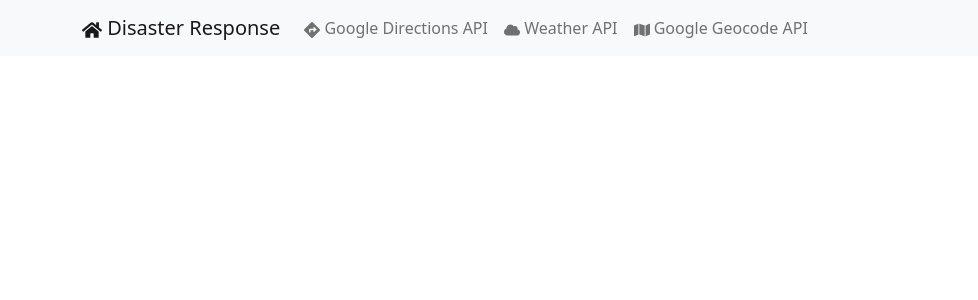
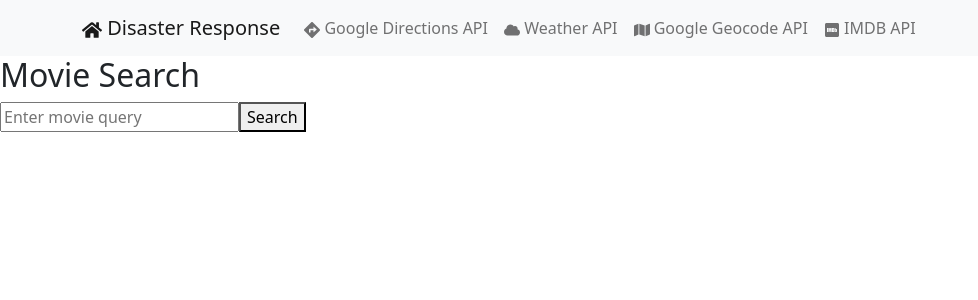
Before and after one commit to bounswe/bounswe2023group1, a React (Create React App) app in the folder practice-app/frontend/disasterresponse/: page /ImdbPage in a window 1280 px wide. Shown: the top 300 px of the page, without its empty margins (0-978 px from the left). Built offline with nearby package versions, Linux system fonts and the light colour scheme.

Commit message:
save commit

```diff
--- a/practice-app/frontend/disasterresponse/src/App.js
+++ b/practice-app/frontend/disasterresponse/src/App.js
@@ -1,15 +1,17 @@
 import React from 'react';
 import { BrowserRouter as Router, Routes, Route } from "react-router-dom";
 import { Navbar, Container, Nav } from 'react-bootstrap';
-import { FaHome, FaMap, FaDirections, FaCloud } from 'react-icons/fa';
+import { FaHome, FaMap, FaDirections, FaCloud, FaImdb } from 'react-icons/fa';
 import DirectionsPage from "./pages/DirectionsApi/DirectionsPage";
 import WeatherApiPage from './pages/WeatherApi/WeatherPage';
 import GoogleGeocodePage from './pages/GoogleGeocodeApi/GoogleGeocodePage';
+import ImdbPage from './pages/ImdbApi/ImdbPage';
 
 const navLinks = [
     { path: '/googleDirectionsPage', label: ' Google Directions API', component: DirectionsPage, icon: <FaDirections /> },
     { path: '/weatherApiPage', label: ' Weather API', component: WeatherApiPage, icon: <FaCloud /> },
     { path: '/googleGeocodePage', label: ' Google Geocode API', component: GoogleGeocodePage, icon: <FaMap /> },
+    { path: '/ImdbPage', label: ' IMDB API', component: ImdbPage, icon: <FaImdb /> },
     // add the rest of APIs
 ];
 
--- /dev/null
+++ b/practice-app/frontend/disasterresponse/src/pages/ImdbApi/ImdbPage.jsx
@@ -0,0 +1,39 @@
+import React from 'react'
+import { useState } from 'react'
+import axios from 'axios'
+
+export default function ImdbPage() {
+    const [query , setQuery] = useState("");
+    const [limit , setLimit] = useState("");
+    const [movies, setMovies] = useState([]);
+
+
+
+    const getMovies = () => {
+        axios.get(`/movie/getMovies?query=${encodeURIComponent(query)}&limit=${encodeURIComponent(limit)}`).then(res => {
+            setMovies(res.data)
+            console.log(res)
+            console.log(res.data)
+        }).catch(error =>{
+            console.log(error)
+        })
+    }
+
+    return (
+        <div className="movieSearch">
+            <h2>Movie Search</h2>
+            <form onSubmit={(e) => {e.preventDefault(); getMovies()}}>
+                <input type="text" placeholder="Enter movie query" onChange={e => setQuery(e.target.value)} />
+            <button type="submit">Search</button>
+            </form>
+            <div className="movieResults">
+            {movies.map(movie => (
+                <div className="movieCard" key={movie.id}>
+                <h3>{movie.title}</h3>
+                </div>
+            ))}
+            </div>
+        </div>
+        );
+
+}
--- a/practice-app/frontend/disasterresponse/src/pages/WeatherApi/WeatherPage.jsx
+++ b/practice-app/frontend/disasterresponse/src/pages/WeatherApi/WeatherPage.jsx
@@ -15,6 +15,7 @@ const WeatherPage = () => {
         const latitude = res.data.latitude;
         const longitude = res.data.longitude;
         getWeatherData(latitude, longitude);
+        console.log(res.data);
       })
       .catch((error) => {
         console.log(error);
```
